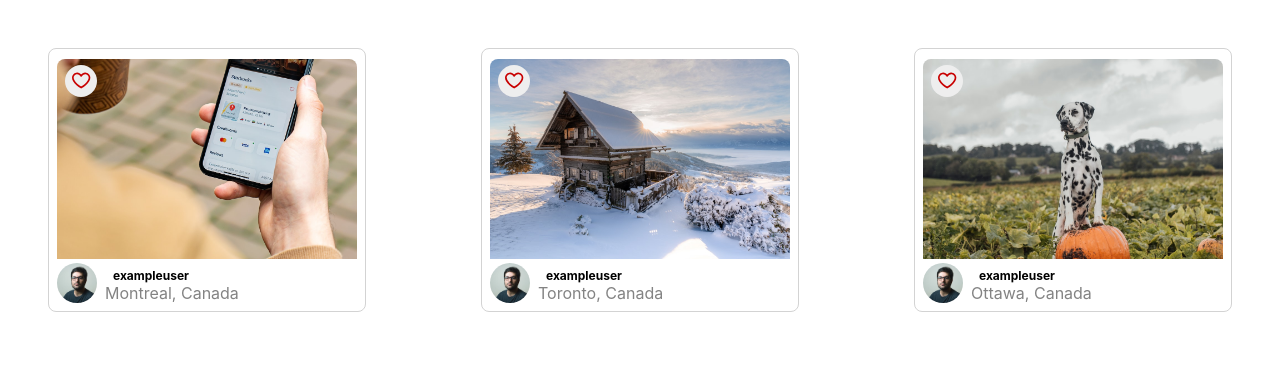
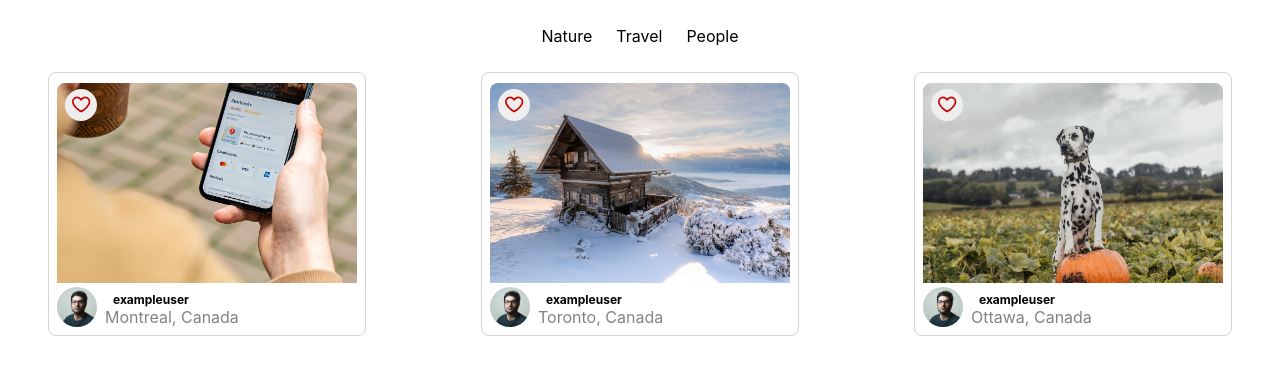
Before and after one commit to p-gupta98/photolabs, a React (Create React App) app in the folder frontend/: page / in a window 1280 px wide. Shown: the top 374 px of the page. Built offline with nearby package versions, Linux system fonts and the light colour scheme; the HTML template or start-up script is replaced by a standard one.

Commit message:
Add the topic list and topic list item componenets and render the topics in app component

```diff
--- a/frontend/src/App.jsx
+++ b/frontend/src/App.jsx
@@ -1,8 +1,7 @@
 import React from 'react';
-
-import PhotoListItem from './components/PhotoListItem';
 import './App.scss';
 import PhotoList from 'components/PhotoList';
+import TopicList from 'components/TopicList';
 
 // const sampleDataForPhotoListItem = [
 //   {
@@ -48,6 +47,7 @@
   return (
     <div className="App">
       {/* {renderPhotoListItems()} */}
+      <TopicList />
       <PhotoList/>
     </div>
   );
--- a/frontend/src/components/TopicList.jsx
+++ b/frontend/src/components/TopicList.jsx
@@ -1,6 +1,7 @@
 import React from "react";
 
 import "../styles/TopicList.scss";
+import TopicListItem from "./TopicListItem";
 
 const sampleDataForTopicList = [
   {
@@ -20,10 +21,16 @@
   },
 ];
 
+const renderTopicListItems= () => {
+  return sampleDataForTopicList.map(topic => (
+    <TopicListItem key ={topic.id}sampleDataForTopicList={topic} />
+  ));
+}
+
 const TopicList = () => {
   return (
     <div className="top-nav-bar__topic-list">
-      {/* Insert React */}
+      {renderTopicListItems()}
     </div>
   );
 };
--- a/frontend/src/components/TopicListItem.jsx
+++ b/frontend/src/components/TopicListItem.jsx
@@ -2,16 +2,16 @@
 
 import "../styles/TopicListItem.scss";
 
-const sampleDataForTopicListItem = {
-  id: "1",
-  slug: "topic-1",
-  label: "Nature",
-};
+// const sampleDataForTopicListItem = {
+//   id: "1",
+//   slug: "topic-1",
+//   label: "Nature",
+// };
 
-const TopicListItem = () => {
+const TopicListItem = (props) => {
   return (
     <div className="topic-list__item">
-      {/* Insert React */}
+      {props.sampleDataForTopicList.title}
     </div>
   );
 };
```
